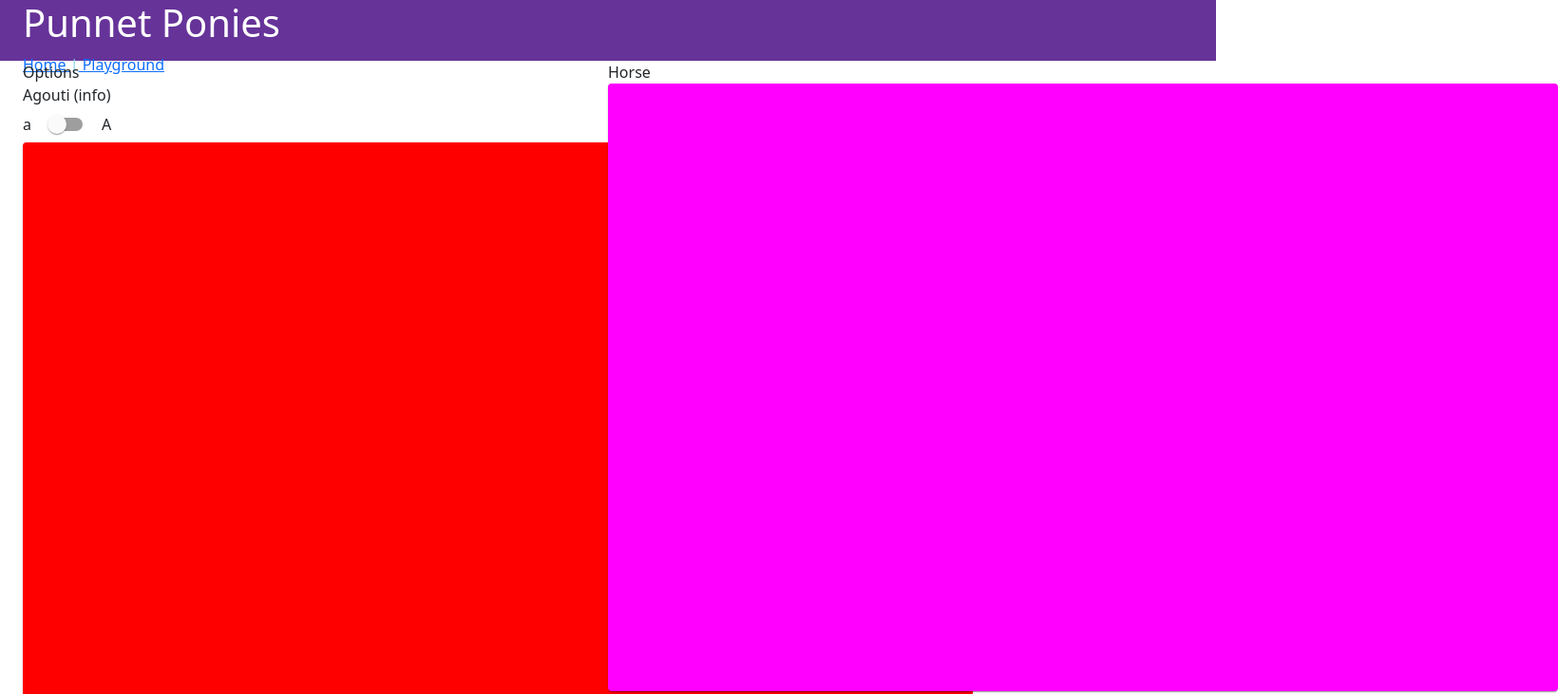
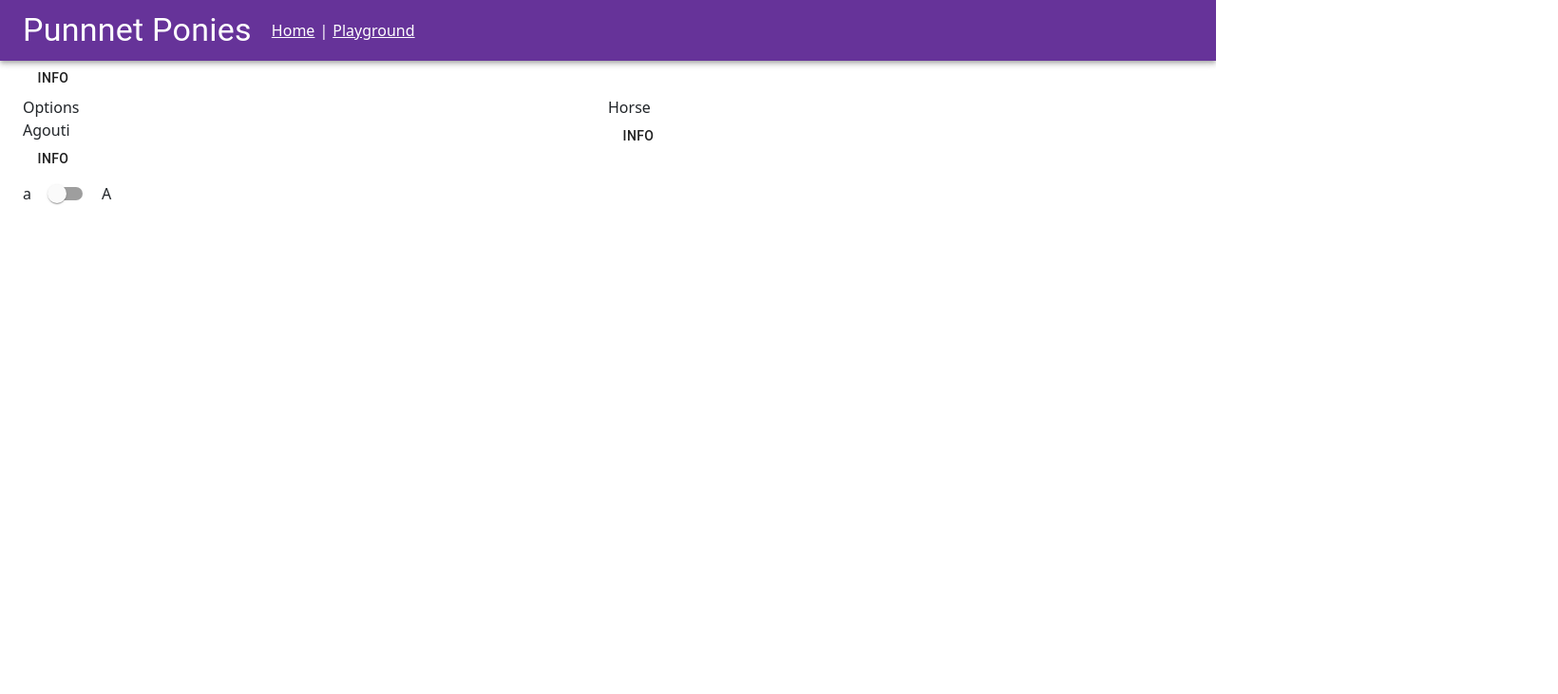
Before and after one commit to jennego/punnett-ponies, a React (Create React App) app: page /playground in a window 1280 px wide. Shown: the top 731 px of the page at 95% size, 1640 px wide, since content can reach past the window. Built offline with nearby package versions, Linux system fonts and the light colour scheme; what combos would draw is missing.

Commit message:
adjust infobox positon, add appbar

```diff
--- a/src/components/header.js
+++ b/src/components/header.js
@@ -1,16 +1,26 @@
 import React from "react";
 import Container from "@material-ui/core/Container";
 import { Link } from "react-router-dom";
+import AppBar from "@material-ui/core/AppBar";
+import Toolbar from "@material-ui/core/Toolbar";
+import Typography from "@material-ui/core/Typography";
+import Button from "@material-ui/core/Button";
 
 const Header = () => (
-  <div style={{ background: "rebeccapurple", color: "white", height: "4rem" }}>
-    <Container fluid>
-      <h1> Punnet Ponies </h1>
-      <div style={{ color: "skyblue" }}>
-        <Link to="/"> Home </Link> |<Link to="/playground"> Playground </Link>
-      </div>
-    </Container>
-  </div>
+  <AppBar position="static" style={{ background: "rebeccapurple" }}>
+    <Toolbar>
+      <Typography variant="h4" component="h1" style={{ paddingRight: "1rem" }}>
+        Punnnet Ponies{" "}
+      </Typography>
+      <Link to="/" style={{ color: "white", padding: "5px" }}>
+        Home
+      </Link>
+      |
+      <Link to="/playground" style={{ color: "white", padding: "5px" }}>
+        Playground
+      </Link>
+    </Toolbar>
+  </AppBar>
 );
 
 export default Header;
--- a/src/components/infobox.js
+++ b/src/components/infobox.js
@@ -3,7 +3,6 @@ import { makeStyles } from "@material-ui/core/styles";
 import Popover from "@material-ui/core/Popover";
 import Typography from "@material-ui/core/Typography";
 import Button from "@material-ui/core/Button";
-
 const useStyles = makeStyles((theme) => ({
   typography: {
     padding: theme.spacing(2),
@@ -28,8 +27,11 @@ export default function InfoBox() {
 
   return (
     <div>
-      <Button onClick={handleClick} onMouseOverCapture={handleClick}>
-        Open Popover
+      <Button
+        onClick={handleClick}
+        // onMouseOverCapture={handleClick}
+      >
+        Info
       </Button>
       <Popover
         id={id}
@@ -37,24 +39,31 @@ export default function InfoBox() {
         anchorEl={anchorEl}
         onClose={handleClose}
         anchorOrigin={{
-          vertical: "bottom",
-          horizontal: "center",
+          vertical: "center",
+          horizontal: "right",
         }}
         transformOrigin={{
-          vertical: "top",
-          horizontal: "center",
+          vertical: "center",
+          horizontal: "left",
         }}
-        style={{ width: "300px" }}
       >
-        <div onClick={handleClose}>CLOSE</div>
+        <div
+          onClick={handleClose}
+          style={{ float: "right", cursor: "pointer" }}
+        >
+          CLOSE
+        </div>
+        <div style={{ width: "500px" }}>
           <Typography variant="h5" component="h2">
             Agouti (AA / aa /Aa)
           </Typography>
           <Typography className={classes.typography}>
             Agouti affects black only. If dominant (AA, Aa), it restricts the
             black to points (bay) and if rescessive (aa), the horse will have a
-          black base, assuming it has a black/bay base.
+            black base, assuming a black/bay base (EE or Ee). It has no effect
+            on red (ee).
           </Typography>
+        </div>
       </Popover>
     </div>
   );
--- a/src/pages/playground.js
+++ b/src/pages/playground.js
@@ -1,14 +1,16 @@
 import React from "react";
 import { Grid, Button, Container, Paper, Switch } from "@material-ui/core";
+import InfoBox from "../components/infobox";
 
 const Playground = () => {
   return (
     <Container>
+      <InfoBox />
       <Grid container>
         <Grid item md={6}>
           Options
           <div>
-            Agouti (info)
+            Agouti <InfoBox />
             <Grid component="label" container alignItems="center" spacing={1}>
               <Grid item>a</Grid>
               <Grid item>
@@ -17,16 +19,11 @@ const Playground = () => {
               <Grid item>A</Grid>
             </Grid>
           </div>
-          <Paper
-            style={{ height: "80vh", width: "1000px", background: "red" }}
-          />
         </Grid>
 
         <Grid item md={6}>
           Horse
-          <Paper
-            style={{ height: "80vh", width: "1000px", background: "magenta" }}
-          />
+          <InfoBox />
         </Grid>
       </Grid>
     </Container>
```
Also changed, not shown: 1 other file (tests, documents, lock files or other folders). Lines whose indentation alone changed are shown as unchanged.
